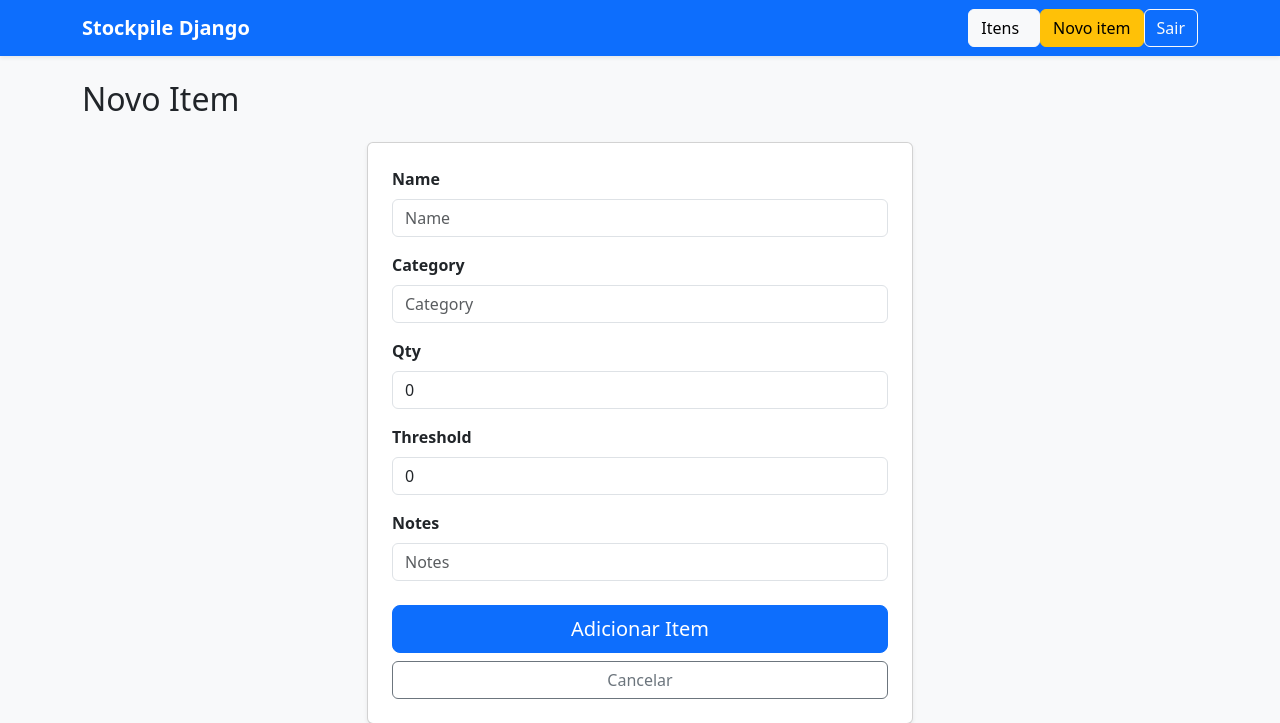
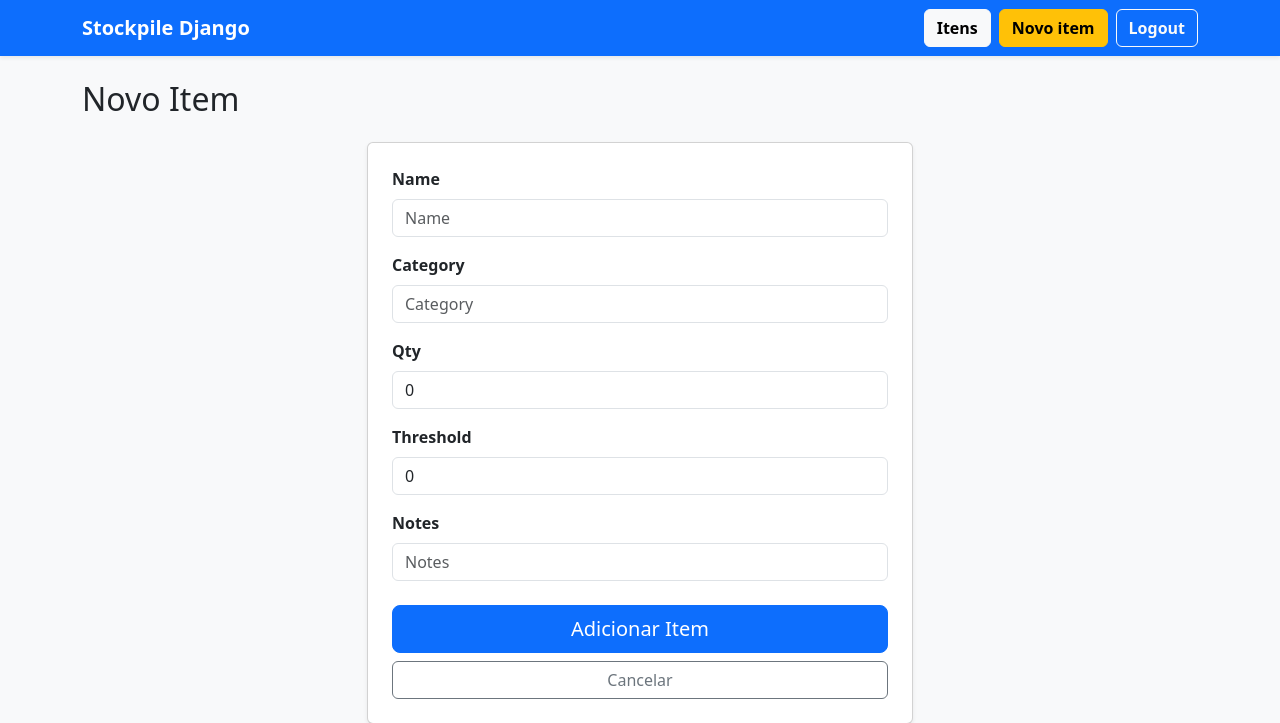
Before and after one commit to luizborgess/stockpile-django, a Django app: page /item/new in a window 1280 px wide. Shown: the top 723 px of the page. Run offline with Django 5.2, Linux system fonts and the light colour scheme; a user stored in the database is signed in; some libraries are stand-ins or nearby versions.

Commit message:
fix login logout

```diff
--- a/stockpile_django/templates/layout.html
+++ b/stockpile_django/templates/layout.html
@@ -20,14 +20,24 @@
 
     <div class="collapse navbar-collapse" id="navbarContent">
       <ul class="navbar-nav ms-auto">
+        <!-- Itens -->
         <li class="nav-item">
-          <a href="/" class="btn btn-light me-2 mt-2 mt-lg-0 w-100 text-start">Itens</a>
+          <a class="btn btn-light me-2 fw-bold" href="/">Itens</a>
         </li>
+
+        <!-- Novo item -->
         <li class="nav-item">
-          <a href="/item/new" class="btn btn-warning mt-2 mt-lg-0 w-100 text-start">Novo item</a>
+          <a class="btn btn-warning me-2 fw-bold" href="/item/new">Novo item</a>
         </li>
           {% if user.is_authenticated %}
-    <a href="{% url 'logout' %}" class="btn btn-outline-light">Sair</a>
+        <!-- Logout (POST) -->
+        <li class="nav-item">
+          <form action="{% url 'logout' %}" method="post">
+            {% csrf_token %}
+            <button class="btn btn-outline-light fw-bold">Logout</button>
+          </form>
+        </li>
+
 {% endif %}
       </ul>
     </div>
```
Also changed, not shown: stockpile_django/db.sqlite3.
